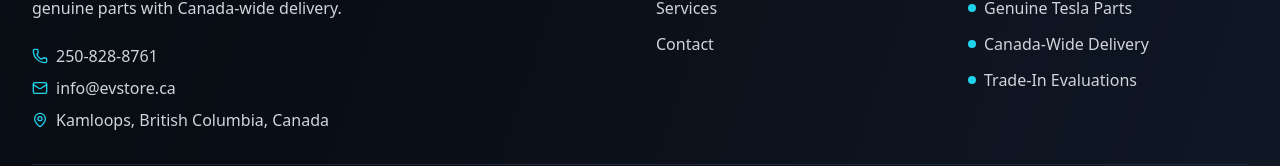
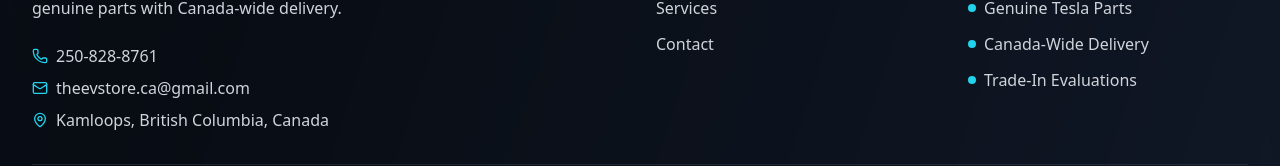
Before and after one commit to hodder123/evcars, a Next.js app: page / in a window 1280 px wide. Shown: the part 3484-3650 px from the top of the page. Built offline with nearby package versions, Linux system fonts and the light colour scheme.

Commit message:
Update contact email in Footer component

```diff
--- a/src/app/components/Footer.tsx
+++ b/src/app/components/Footer.tsx
@@ -35,7 +35,7 @@ const Footer = () => {
               <div className="flex items-center space-x-2 text-gray-300">
                 <Mail className="w-4 h-4 text-cyan-400" />
                 <a href="mailto:info@evstore.ca" className="hover:text-cyan-400 transition-colors">
-                  info@evstore.ca
+                  theevstore.ca@gmail.com
                 </a>
               </div>
               <div className="flex items-center space-x-2 text-gray-300">
```
